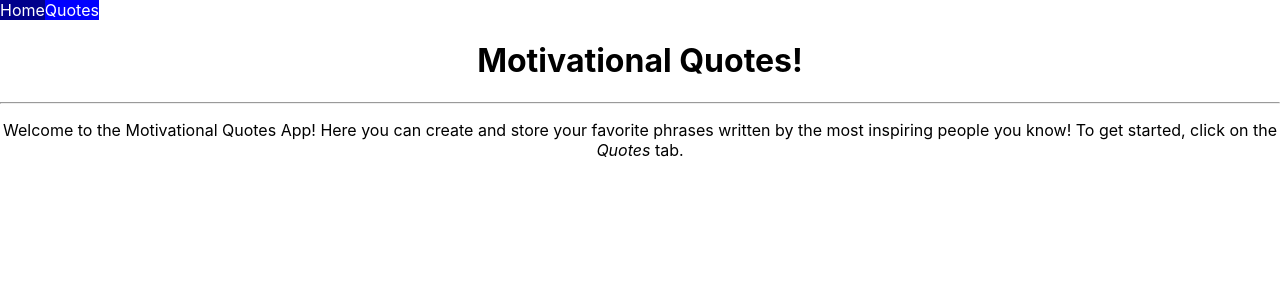
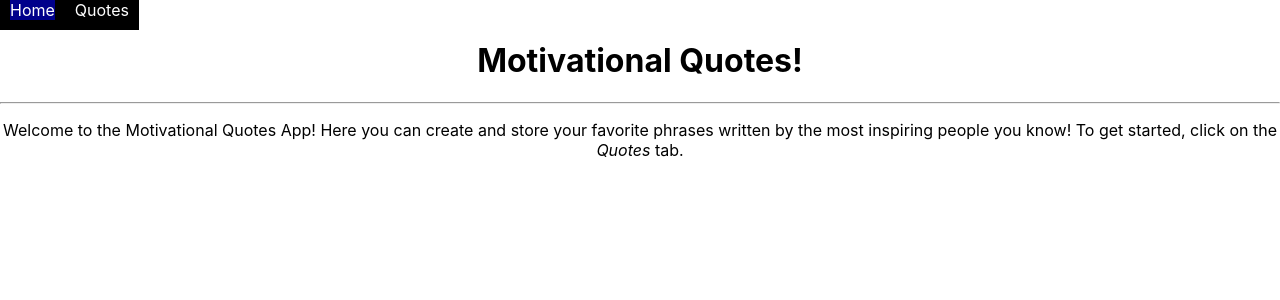
Before and after one commit to biancancanal/motivational-quotes-app, a React (Create React App) app: page / in a window 1280 px wide. Shown: the top 300 px of the page. Built offline with nearby package versions, Linux system fonts and the light colour scheme.

Commit message:
Add CSS to Navigation

```diff
--- a/src/components/Navigation.js
+++ b/src/components/Navigation.js
@@ -2,12 +2,13 @@ import { NavLink } from 'react-router-dom'
 import React from 'react'
 
 const link = {
-    width: '100px',
+    width: '200px',
+    border: '10px solid black' ,
     padding: '12 px',
-    margin: '0 6px 6 px',
+    margin: '0px',
     textDecoration: 'none',
     color: "white",
-    background: "blue"
+    background: "black"
 }
 
 const Navigation = () => {
```
